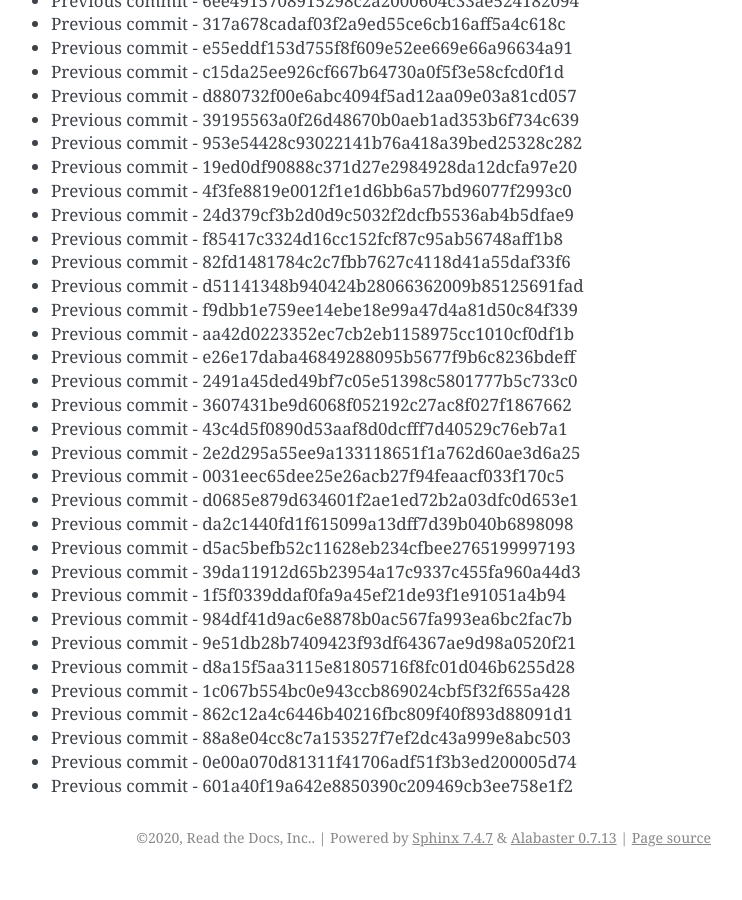
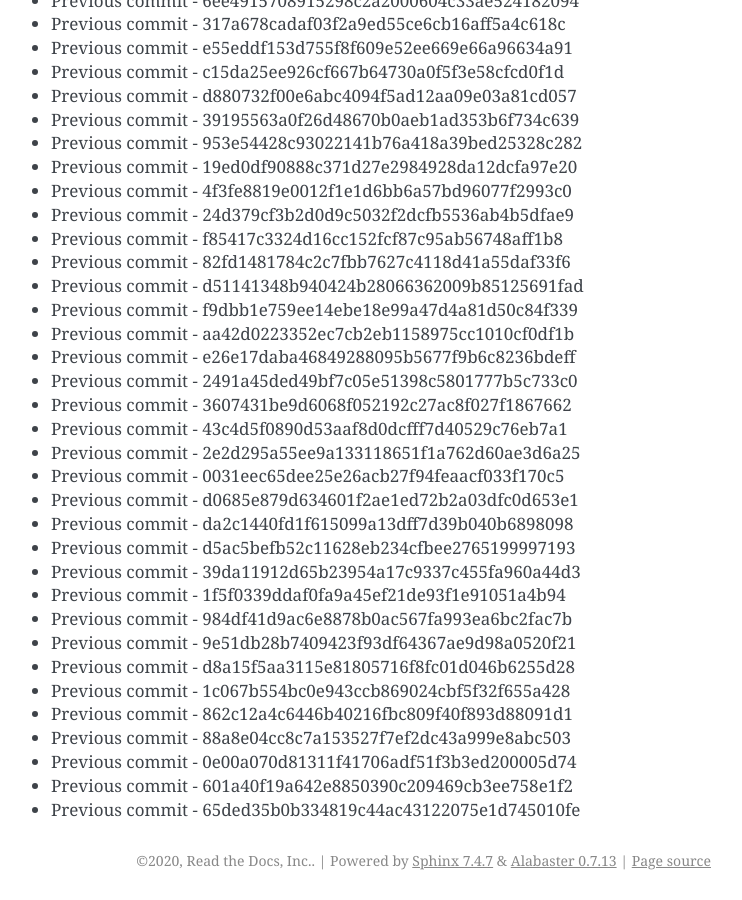
Before and after one commit to readthedocs/rtd-git-stresstest, a Sphinx documentation site: the page built from docs/updates.rst, in a window 1280 px wide and 900 px high, scrolled down 37207 px. Shown: the whole window, without its empty margins (399-1141 px from the left). Built offline with Sphinx 7.4.7, drawn with Linux system fonts in a browser that asks for light colours; before the commit the page ends 38084 px from its top, so only the background shows below that.

Commit message:
Generating commit from previous: 65ded35b0b334819c44ac43122075e1d745010fe

```diff
--- a/docs/updates.rst
+++ b/docs/updates.rst
@@ -1595,3 +1595,4 @@ It can be tested for any performance characteristics.
 * Previous commit - 88a8e04cc8c7a153527f7ef2dc43a999e8abc503
 * Previous commit - 0e00a070d81311f41706adf51f3b3ed200005d74
 * Previous commit - 601a40f19a642e8850390c209469cb3ee758e1f2
+* Previous commit - 65ded35b0b334819c44ac43122075e1d745010fe
```
